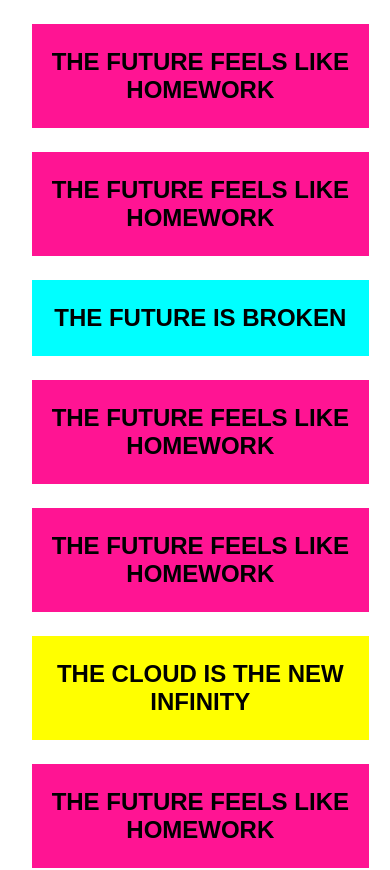
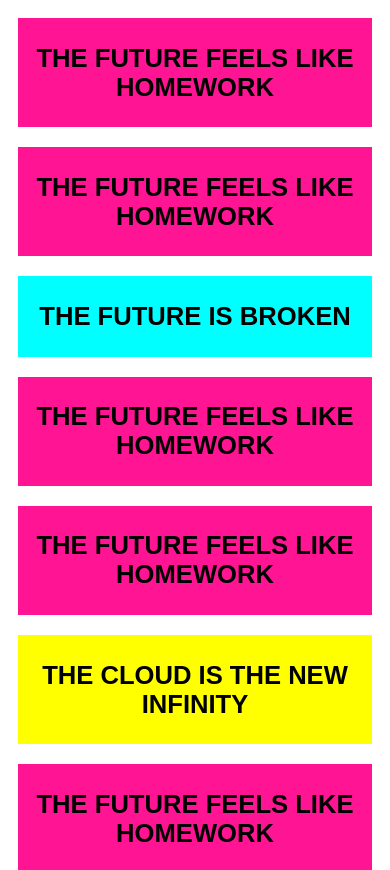
Before and after one commit to BramTheunis/2imd-webtech3-portfolio, a plain HTML site: page Lab 2/thefuture/index.html in a window 390 px wide. Shown: the top 870 px of the page. Drawn offline with Linux system fonts and the light colour scheme.

Commit message:
Added css for tablet version

```diff
--- a/Lab 2/thefuture/css/style.css
+++ b/Lab 2/thefuture/css/style.css
@@ -4,11 +4,13 @@ div > div
     font-family: sans-serif;
     font-weight: bolder;
     text-align: center;
-    font-size: 1.5em;
-    width: 90%;
+    font-size: 1.6em;
+    margin: 10px;
+}
+
+.grid
+{
     display: grid;
-    align-content: center;
-    margin: 1em;
 }
 
 .homework
@@ -25,3 +27,10 @@ div > div
 {
     background-color: yellow;
 }
+
+@media (min-width: 33em){
+    .grid
+    {
+        grid-template-columns: 1fr 1fr;
+    }
+}
```
